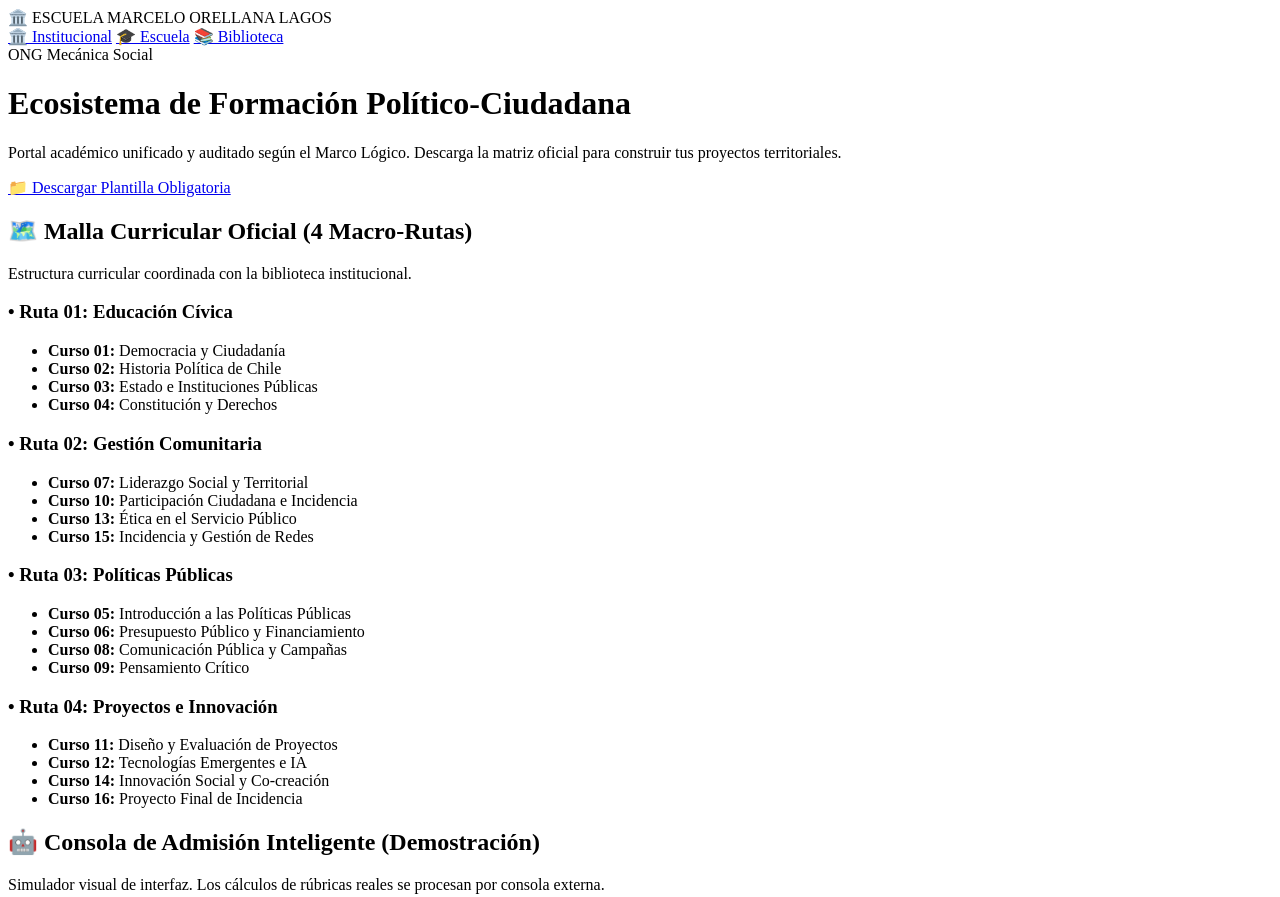
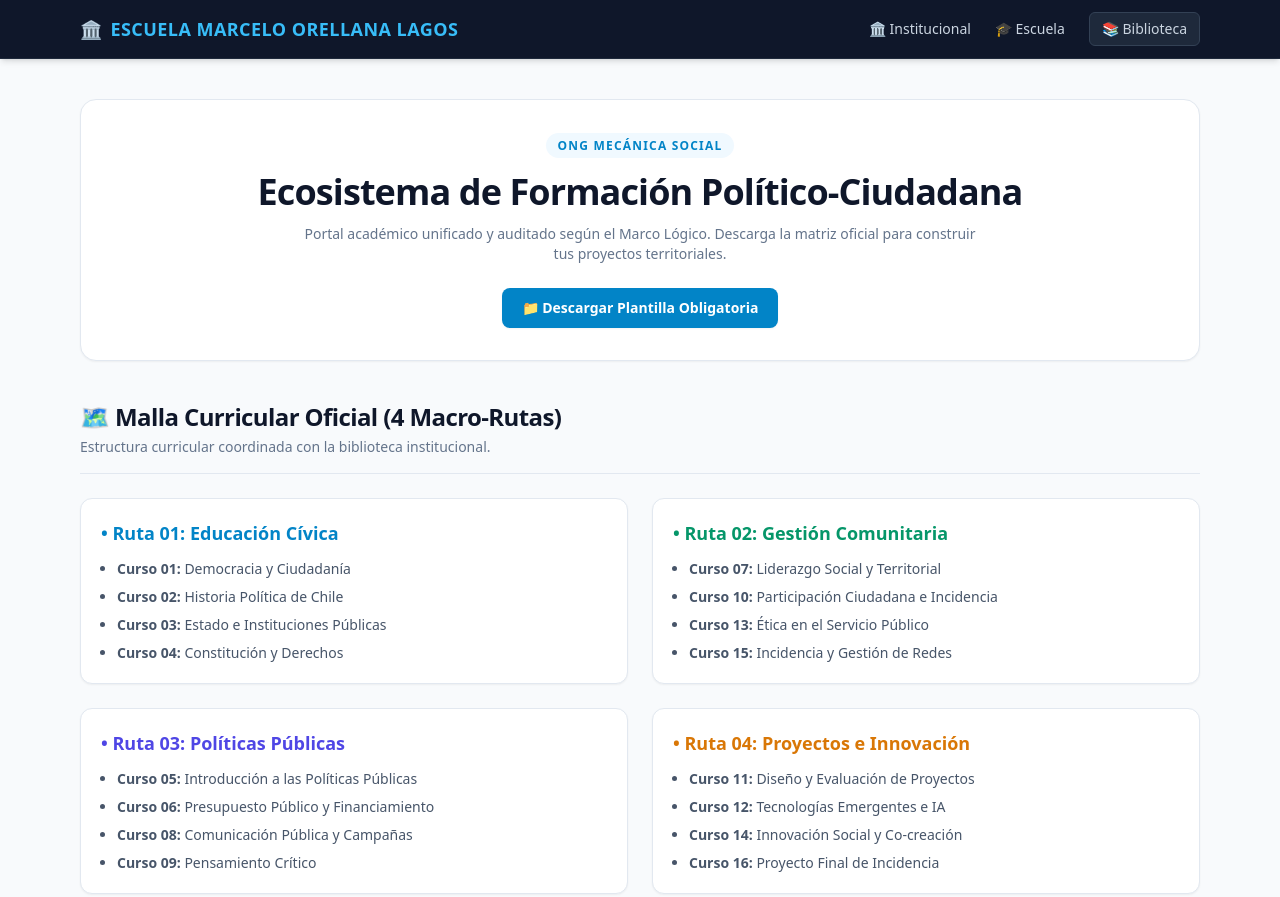
Before and after one commit to mecanicasocial/mecanica-social-escuela, a plain HTML site: page site/index.html in a window 1280 px wide. Shown: the top 897 px of the page. Drawn offline with nearby package versions, Linux system fonts and the light colour scheme.

Commit message:
fix: corrige URL rota del CDN de Tailwind y enlaces de navegación

```diff
--- a/site/index.html
+++ b/site/index.html
@@ -5,7 +5,7 @@
     <meta name="viewport" content="width=device-width, initial-scale=1.0">
     <title>Portal Académico - Escuela de Formación Política Marcelo Orellana Lagos</title>
     <!-- CDN Estable y Compatible de Tailwind CSS -->
-    <script src="https://jsdelivr.net"></script>
+    <script src="https://cdn.tailwindcss.com"></script>
     <style type="text/tailwindcss">
         @theme {
             --color-primary: #0f172a;
@@ -25,9 +25,9 @@
                 <span>ESCUELA MARCELO ORELLANA LAGOS</span>
             </div>
             <div class="flex items-center space-x-6 text-sm font-medium text-slate-300">
-                <a href="https://github.io" target="_blank" class="hover:text-white transition">🏛️ Institucional</a>
+                <a href="https://mecanicasocial.github.io/mecanica-social-institucional/" target="_blank" class="hover:text-white transition">🏛️ Institucional</a>
                 <a href="#malla" class="hover:text-white transition">🎓 Escuela</a>
-                <a href="https://github.io" target="_blank" class="bg-slate-800 px-3 py-1.5 rounded-md border border-slate-700 hover:text-white hover:bg-slate-700 transition">📚 Biblioteca</a>
+                <a href="https://mecanicasocial.github.io/mecanica-social-biblioteca/" target="_blank" class="bg-slate-800 px-3 py-1.5 rounded-md border border-slate-700 hover:text-white hover:bg-slate-700 transition">📚 Biblioteca</a>
             </div>
         </nav>
     </header>
```
